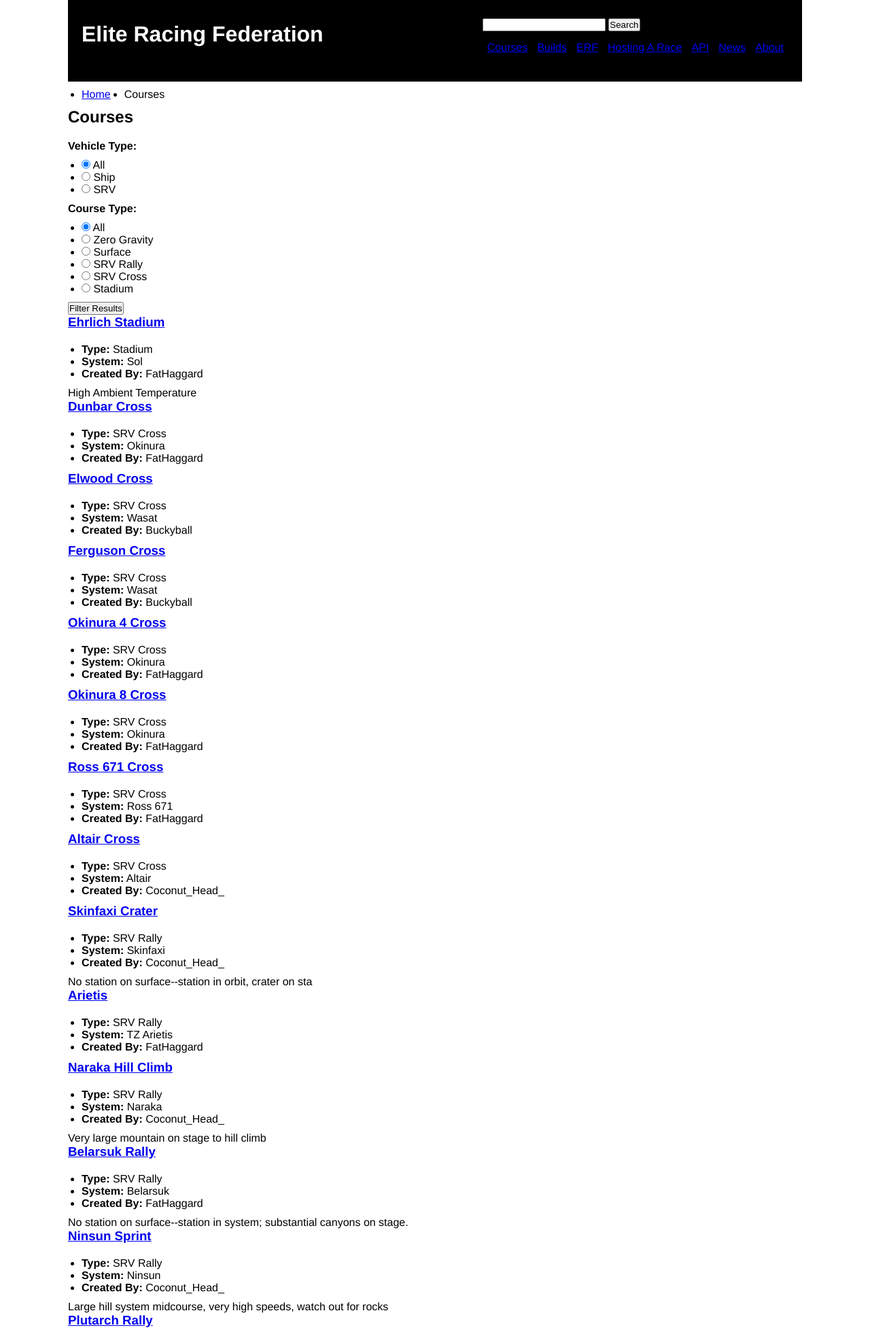
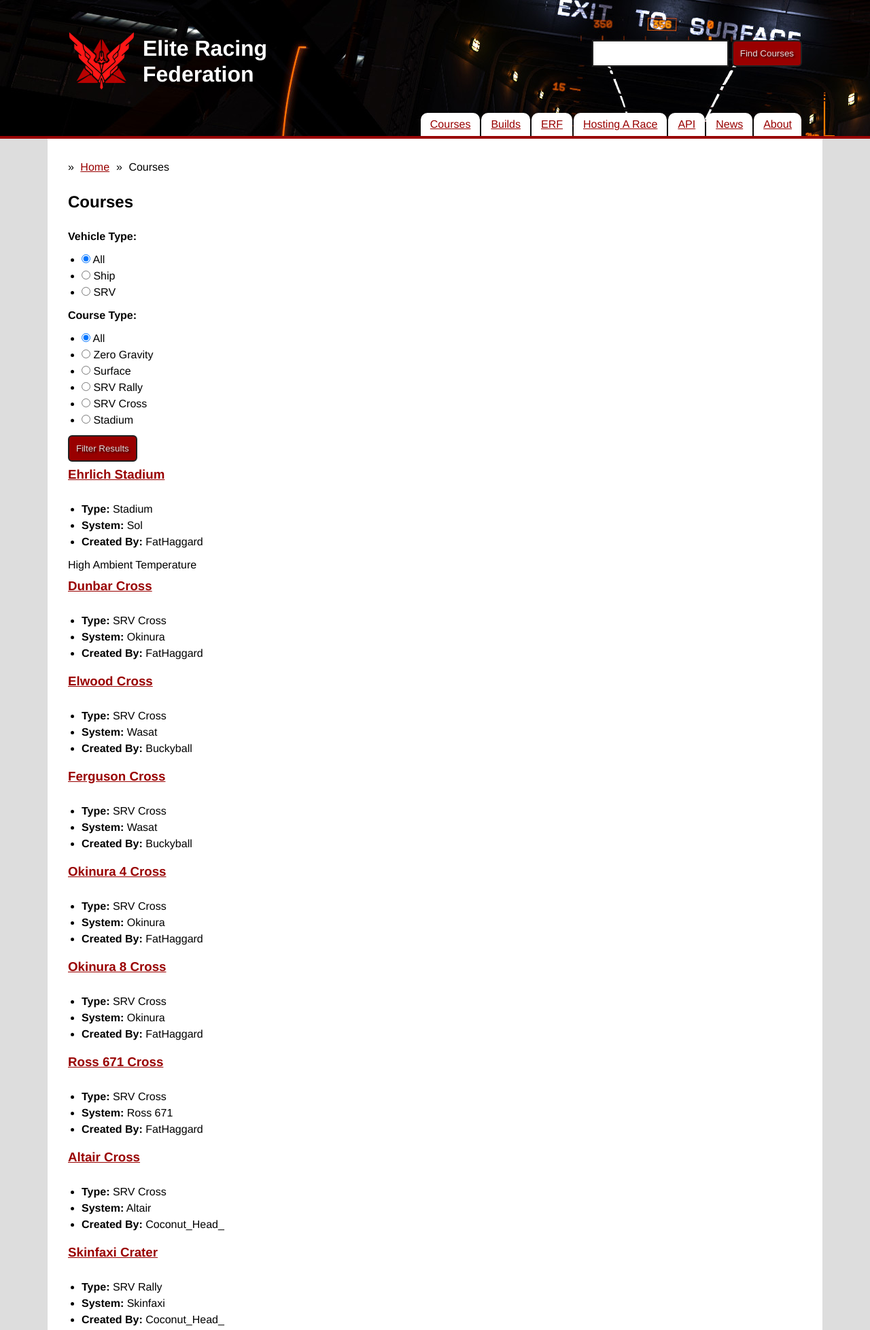
Before and after one commit to toastdriven/eliteracing, a Django app: page /courses/ in a window 1280 px wide. Shown: the top 1956 px of the page at 68% size. Run offline with Django 3.2, Linux system fonts and the light colour scheme; data comes from the database, SQL or seed files in the repository; data that the repository does not hold is empty; parts of the project's set-up code (start-up, migrations or seed data) failed here and were passed over.

Commit message:
Slightly more stylish.

```diff
--- a/racing/static/css/default.css
+++ b/racing/static/css/default.css
@@ -1,51 +1,256 @@
 body {
+  background-color: #dddddd;
   display: flex;
+  min-height: 100vh;
   flex-direction: column;
-  align-items: center;
+  line-height: 24px;
+  line-height: 2.4rem;
 }
 
-#page {
+header,
+content,
+footer {
   display: flex;
-  flex-direction: column;
-  flex: 1;
-  max-width: 1080px;
+  justify-content: center;
+  width: 100%;
 }
 
 header {
   background-color: #000000;
+  background-repeat: no-repeat;
+  border-bottom: solid 4px #990000;
   color: #ffffff;
+  height: 200px;
+  height: 20.0rem;
+}
+
+header.srvcross-1 {
+  background-image: url('../img/cropped/srvcross_1.jpg');
+  background-position: 0 -25px;
+}
+header.srvcross-2 {
+  background-image: url('../img/cropped/srvcross_2.jpg');
+  background-position: 0 -125px;
+}
+header.srvrally-1 {
+  background-image: url('../img/cropped/srvrally_1.jpg');
+  background-position: 0 0px;
+}
+header.srvrally-2 {
+  background-image: url('../img/cropped/srvrally_2.jpg');
+  background-position: 0 -35px;
+}
+header.stadium-1 {
+  background-image: url('../img/cropped/stadium_1.jpg');
+  background-position: 0 -160px;
+}
+header.stadium-2 {
+  background-image: url('../img/cropped/stadium_2.jpg');
+  background-position: 0 0px;
+}
+header.surface-1 {
+  background-image: url('../img/cropped/surface_1.jpg');
+  background-position: 0 -95px;
+}
+header.surface-2 {
+  background-image: url('../img/cropped/surface_2.jpg');
+  background-position: 0 -125px;
+}
+header.surface-3 {
+  background-image: url('../img/cropped/surface_3.jpg');
+  background-position: 0 -75px;
+}
+header.zerogravity-1 {
+  background-image: url('../img/cropped/zerogravity_1.jpg');
+  background-position: 0 -155px;
+}
+header.zerogravity-2 {
+  background-image: url('../img/cropped/zerogravity_2.jpg');
+  background-position: 0 -85px;
+}
+
+header .constrain,
+content .constrain,
+footer .constrain {
+  flex: 1;
+  max-width: 1080px;
+  max-width: 108.0rem;
+  padding: 0 10px;
+  padding: 0 1.0rem;
+}
+
+header .constrain {
   display: flex;
-  height: 100px;
+  justify-content: space-between;
+  padding: 0px 20px;
+  padding: 0rem 2.0rem;
+}
+
+header .constrain .logo {
+  background-image: url('../img/eliteracers_logo.png');
+  background-position: 0px 45px;
+  background-repeat: no-repeat;
+  display: flex;
   align-items: center;
+  min-height: 99px;
+  min-height: 9.9rem;
+  padding-left: 110px;
+  padding-left: 11.0rem;
+}
+
+header .constrain .logo h1 {
+  text-shadow: rgba(0, 0, 0, 0.75) 3px 3px 5px;
+}
+
+header .constrain .logo a,
+header .constrain .logo a:visited,
+header .constrain .logo a:hover {
+  color: #ffffff;
+  text-decoration: none;
+}
+
+header .constrain .links {
+  display: flex;
+  flex-direction: column;
   justify-content: space-between;
-  padding: 10px 20px;
+}
+
+header .search-form {
+  display: flex;
+  flex: 1;
+  justify-content: flex-end;
+  align-items: center;
 }
 
 nav ul {
   display: flex;
-  align-items: stretch;
+  align-items: flex-end;
   justify-content: flex-end;
+  margin-bottom: 0;
 }
 
 nav ul li {
+  background-color: #ffffff;
+  border-top-left-radius: 10px;
+  border-top-right-radius: 10px;
   list-style: none;
-  margin: 0px 2px;
-  padding: 5px;
+  margin: 0 1px;
+  margin: 0 0.1rem;
+  padding: 5px 14px;
+  padding: 0.5rem 1.4rem;
+}
+
+nav ul li a,
+nav ul li a:visited,
+nav ul li a:hover {
+  color: #990000;
 }
 
 content {
-  min-height: 600px;
+  min-height: 400px;
+  min-height: 40.0rem;
+  flex: 1;
+}
+
+content .constrain {
+  background-color: #ffffff;
+  padding: 30px 30px;
+  padding: 3.0rem 3.0rem;
 }
 
 footer {
-  background-color: #888888;
-  display: flex;
-  align-items: center;
-  justify-content: center;
+  background-color: #222222;
+  color: #bbbbbb;
 }
 
+footer a,
+footer a:visited,
+footer a:hover {
+  color: #dd5555;
+}
+
+footer .constrain {
+  display: flex;
+  justify-content: space-between;
+  align-items: center;
+  padding: 20px;
+  margin: 2.0rem;
+}
+
+footer .constrain .section {
+  display: flex;
+  flex-direction: column;
+  align-items: baseline;
+}
+
+a,
+a:hover,
+a:visited {
+  color: #990000;
+}
 
 ul.breadcrumbs {
   display: flex;
   justify-content: flex-start;
+  list-style: none;
+  margin-top: 0;
+  margin-bottom: 20px;
+  margin-bottom: 2.0rem;
 }
+
+ul.breadcrumbs li {
+  margin: 0 10px 0 0;
+  margin: 0 1.0rem 0 0;
+}
+
+ul.breadcrumbs li:before {
+  content: '»';
+  padding-right: 5px;
+  padding-right: 0.5rem;
+}
+
+ul.breadcrumbs li:first-child {
+  content: '';
+}
+
+hr {
+  display: block;
+  background-color: #990000;
+  border-width: 0;
+  height: 4px;
+  height: 0.4rem;
+  margin: 30px 10px;
+}
+
+code {
+  background-color: #666666;
+  color: #eeeeee;
+  padding: 3px;
+  padding: 0.3rem;
+}
+
+pre code {
+  display: block;
+  background-color: #666666;
+  color: #eeeeee;
+  overflow: auto;
+  padding: 15px;
+  padding: 1.5rem;
+}
+
+input {
+  border: solid 2px #222222;
+  padding: 10px;
+  padding: 1.0rem;
+}
+
+button {
+  border: solid 2px #222222;
+  border-radius: 6px;
+  background-color: #990000;
+  /* box-shadow: rgba(0, 0, 0, 0.5) 2px 2px 3px; */
+  color: #dddddd;
+  padding: 10px;
+  padding: 1.0rem;
+  text-shadow: rgba(1, 1, 1, 0.75) 2px 2px 3px;
+}
--- a/racing/static/css/reset.css
+++ b/racing/static/css/reset.css
@@ -23,6 +23,8 @@ a:visited {
 }
 
 h1, h2, h3, h4, h5, h6 {
+  line-height: 38px;
+  line-height: 3.8rem;
   margin-bottom: 20px;
   margin-bottom: 2.0rem;
 }
--- /dev/null
+++ b/racing/templatetags/racing_tags.py
@@ -0,0 +1,26 @@
+import random
+
+from django import template
+
+
+register = template.Library()
+
+
+@register.simple_tag
+def random_header():
+    # These map to CSS classes, for the header background images.
+    options = [
+        'srvcross-1',
+        'srvcross-2',
+        'srvrally-1',
+        'srvrally-2',
+        'stadium-1',
+        'stadium-2',
+        'surface-1',
+        'surface-2',
+        'surface-3',
+        'zerogravity-1',
+        'zerogravity-2',
+    ]
+
+    return random.choice(options)
--- a/templates/base.html
+++ b/templates/base.html
@@ -1,4 +1,5 @@
 {% load static from staticfiles %}
+{% load random_header from racing_tags %}
 <!DOCTYPE html>
 <html>
 <head>
@@ -12,17 +13,26 @@
   {% endblock %}
 </head>
 <body>
-  <div id="page">
-    <header>
+  <header class="{% random_header %}">
+    <div class="constrain">
       {% block header %}
-        <h1>Elite Racing Federation</h1>
-      {% endblock %}
+        <div class="logo">
+          <h1>
+            <a href="{% url 'home' %}">
+            Elite Racing<br>
+            Federation
+            </a>
+          </h1>
+        </div>
 
-      <div>
+        <div class="links">
+          <div class="search-form">
             <form method="GET" action="{# % url 'courses_search' % #}">
               <input type="text" name="q" value="">
-          <button>Search</button>
+              <button>Find Courses</button>
             </form>
+          </div>
+
           <!--
           <ul>
             <li>
@@ -59,20 +69,33 @@
             </ul>
           </nav>
         </div>
+      {% endblock %}
+    </div>
   </header>
 
   <content>
+    <div class="constrain">
     {% block breadcrumbs %}{% endblock %}
     {% block content %}
 
     {% endblock %}
+    </div>
   </content>
 
   <footer>
+    <div class="constrain">
     {% block footer %}
+      <div class="section">
         <div>
           Copyright {% now "Y" %} - Elite Racing Federation
         </div>
+        <div>
+          Elite: Dangerous and all associated media are the intellectual property
+          of <a href="http://www.frontier.co.uk/">Frontier Developments.</a>
+        </div>
+      </div>
+
+      <div class="section">
         <div>
           Code by CMDR Branch
           (<a href="http://toastdriven.com/"><img src="{% static "img/pixel_toast.png" %}"></a>
@@ -82,13 +105,10 @@
           This site is open-source &amp; available on
           <a href="https://github.com/toastdriven/eliteracing">GitHub</a>.
         </div>
-      <div>
-        Elite: Dangerous and all associated media are the intellectual property
-        of <a href="http://www.frontier.co.uk/">Frontier Developments.</a>
       </div>
     {% endblock %}
+    </div>
   </footer>
-  </div>
 
   {% block js %}
 
```
Also changed, not shown: docs/api/v1/courses.md (+19 -3 lines), racing/templatetags/__init__.py (added). Lines whose indentation alone changed are shown as unchanged.
